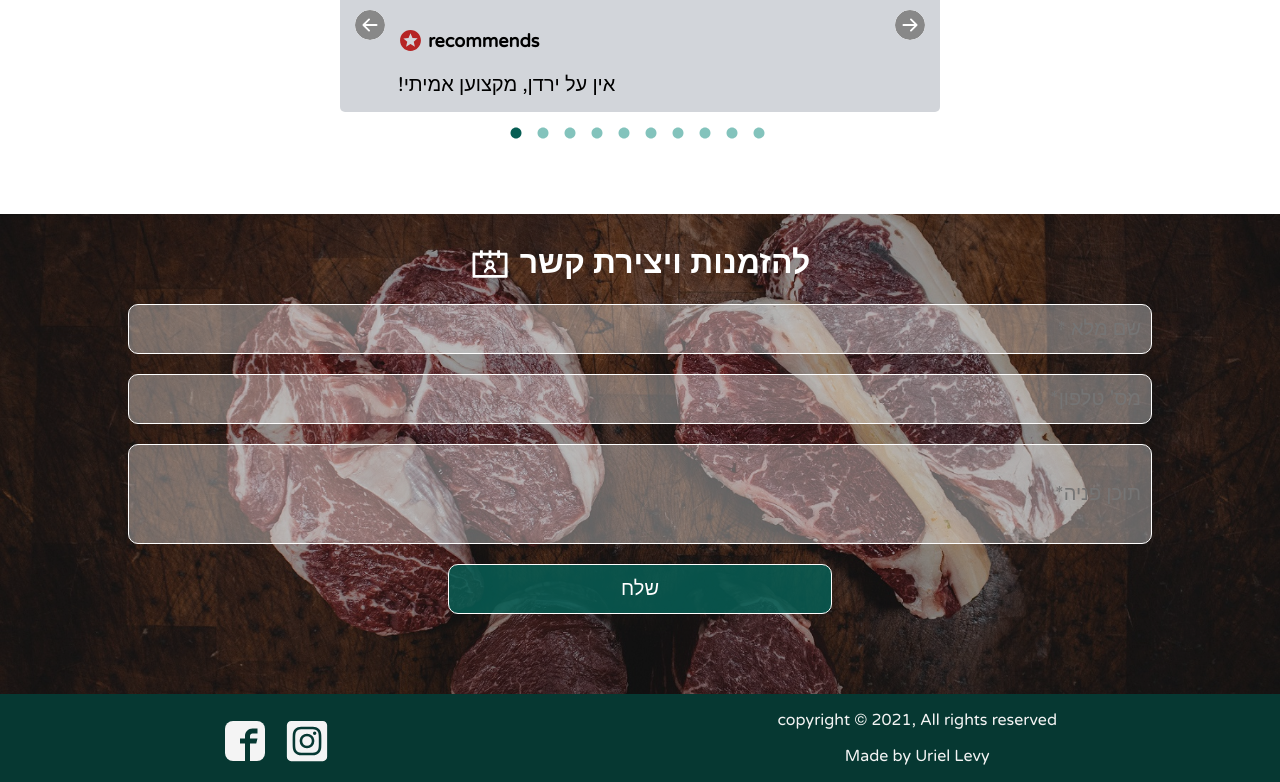
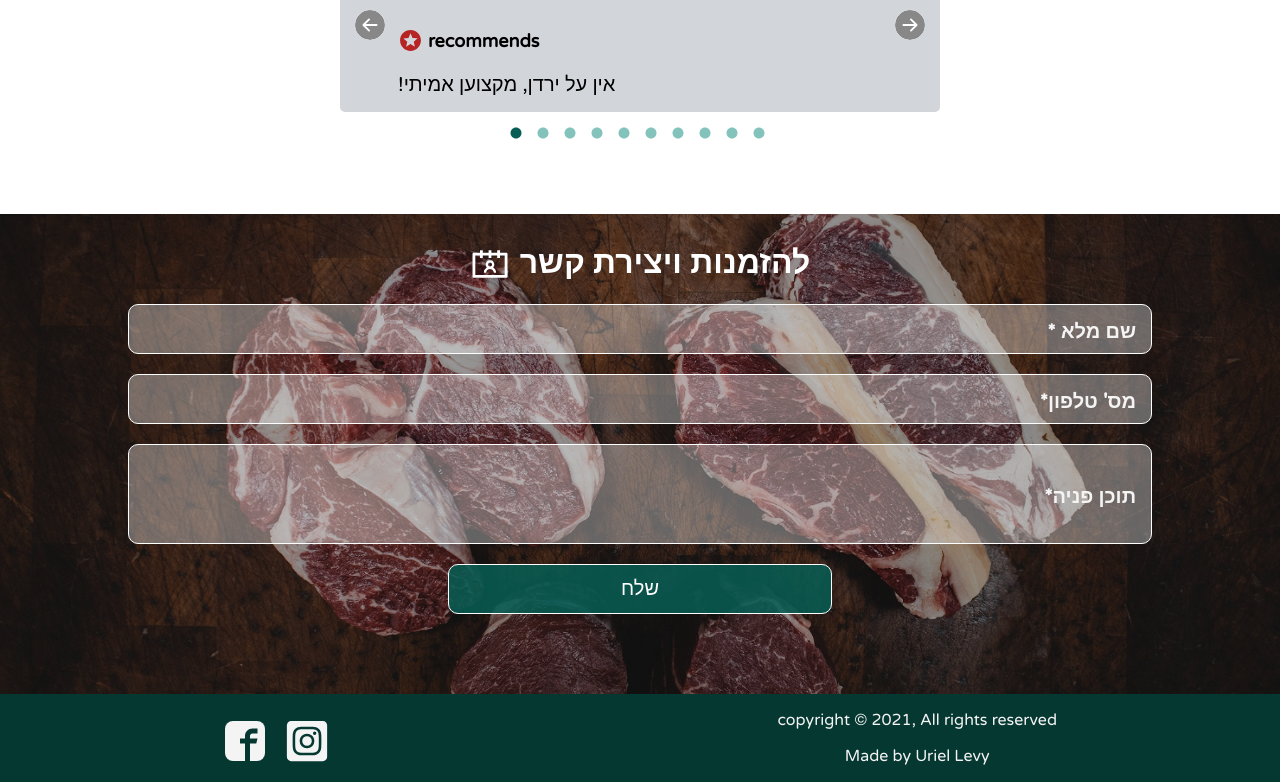
Before and after one commit to uriellevy/Yarden-Balcony-web, a React (Create React App) app: page / in a window 1280 px wide. Shown: the part 3327-4109 px from the top of the page. Built offline with nearby package versions, Linux system fonts and the light colour scheme.

Commit message:
debug try

```diff
--- a/src/components/styles/Contact.css
+++ b/src/components/styles/Contact.css
@@ -42,13 +42,13 @@
   outline: none;
 }
 
-/* .form-control::placeholder {
+.form-control::placeholder {
   margin: 5px 5px 0 0;
   float: right;
   color: #f4f4f4;
   font-size: 20px;
   font-weight: bold;
-} */
+}
 
 .form-message {
   height: 100px;
```
